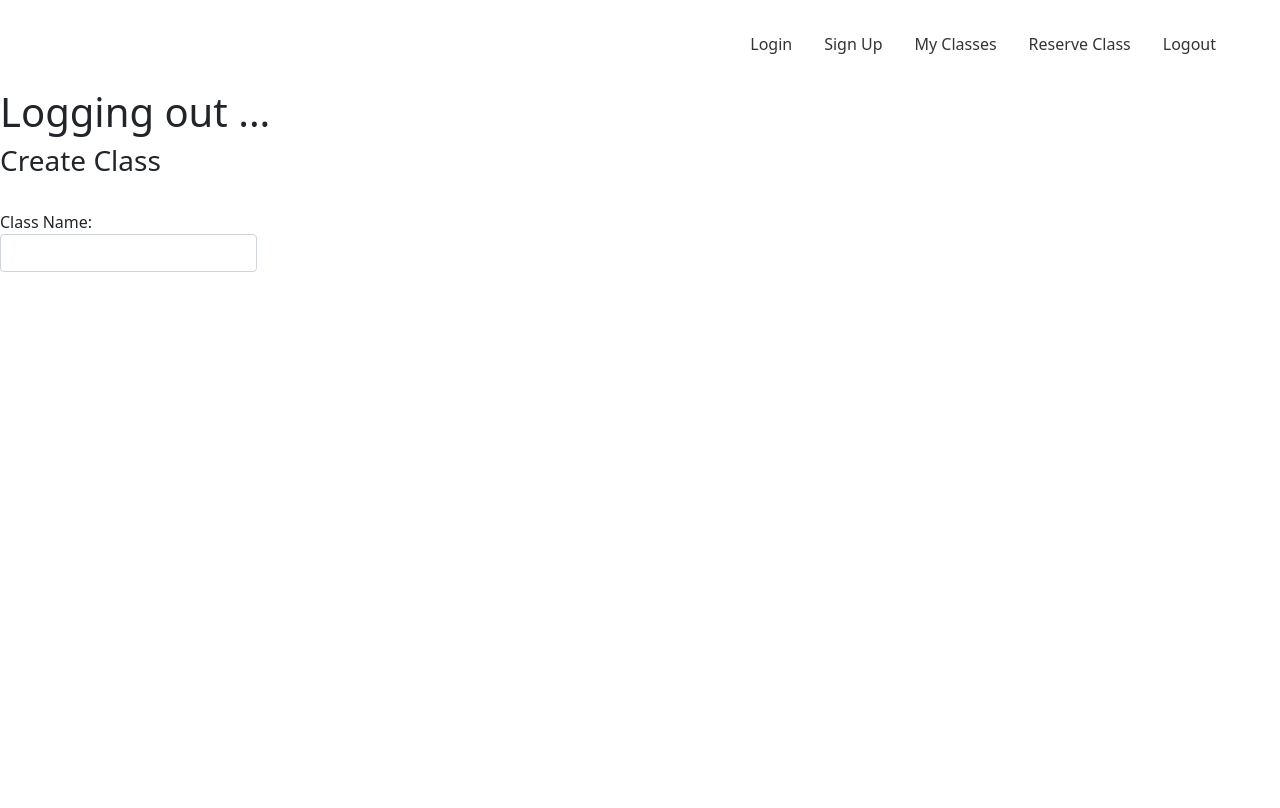
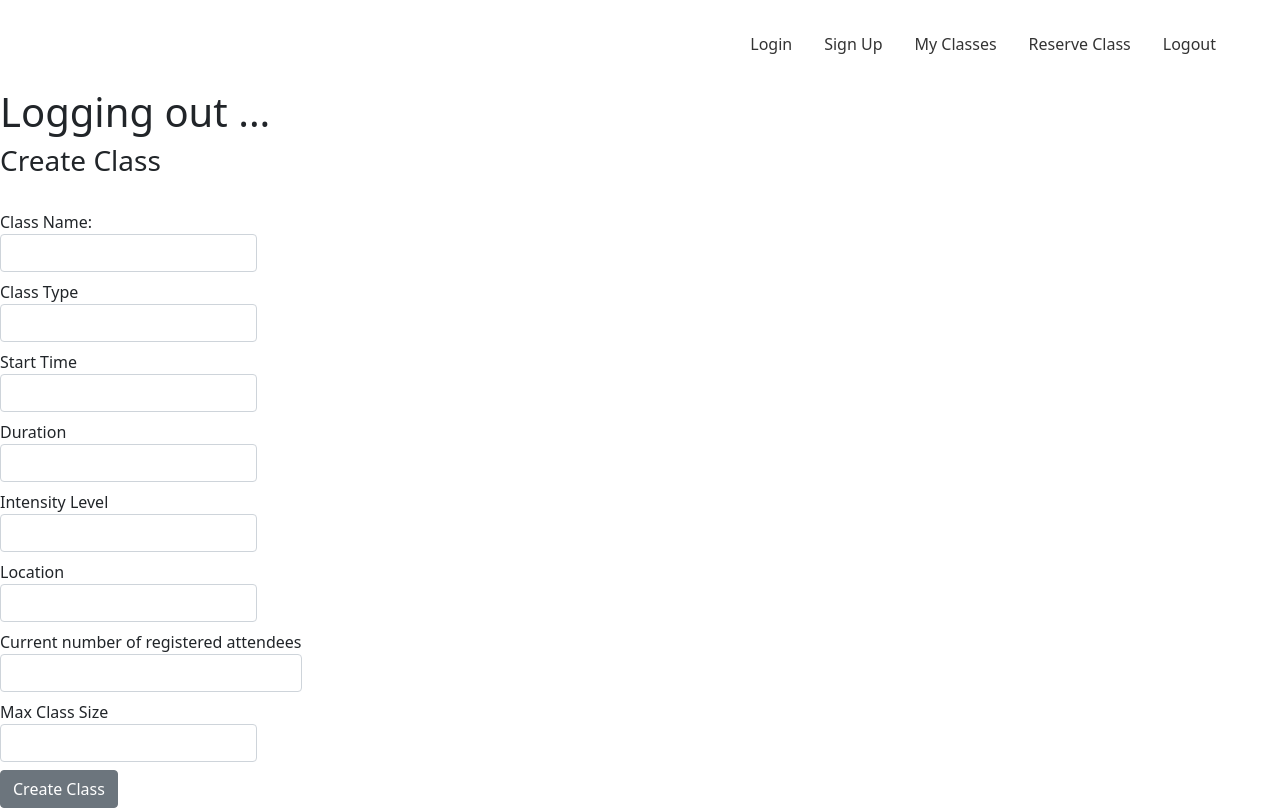
Before and after one commit to Schuyler-Minor/frontend, a React (Create React App) app: page /logout in a window 1280 px wide. Built offline with nearby package versions, Linux system fonts and the light colour scheme.

Commit message:
labels and inputs

```diff
--- a/src/components/CreateClass/CreateClass.js
+++ b/src/components/CreateClass/CreateClass.js
@@ -10,8 +10,42 @@ const CreateClass = () => {
             <Label>Class Name:
                 <Input
                     name="class_name"
+                    type="text"
                 />
             </Label>
+            <br />
+
+            <Label>Class Type
+                <Input
+                 />
+            </Label>
+                <br />
+            <Label>Start Time
+                <Input />
+            </Label>
+                <br />
+            <Label>Duration
+                <Input />
+            </Label>
+                <br />
+            <Label>Intensity Level
+                <Input />
+            </Label>
+                <br/>
+            <Label>Location
+                <Input />
+            </Label>
+                <br/>
+            <Label>Current number of registered attendees
+                <Input />
+            </Label>
+                <br />
+            <Label>Max Class Size
+                <Input />
+            </Label>
+                <br />
+                <Button>Create Class</Button>
+
         </Form>
     )
 }
```
